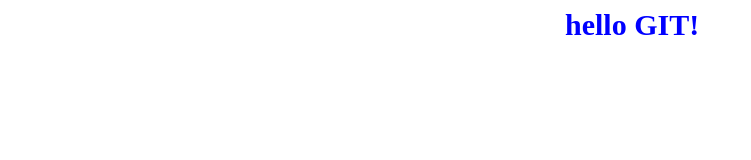
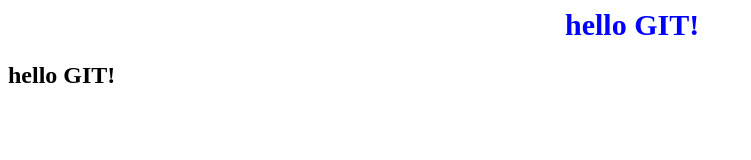
Before and after one commit to Nick2603/TestGroup1, a plain HTML site: page index.html in a window 1280 px wide. Shown: the whole page, without its empty margins (0-751 px from the left). Drawn offline with Linux system fonts and the light colour scheme.

Commit message:
add new text

```diff
--- a/index.html
+++ b/index.html
@@ -9,5 +9,6 @@
 </head>
 <body>
     <h1>hello GIT!</h1>
+    <h2>hello GIT!</h2>
 </body>
 </html>
```
